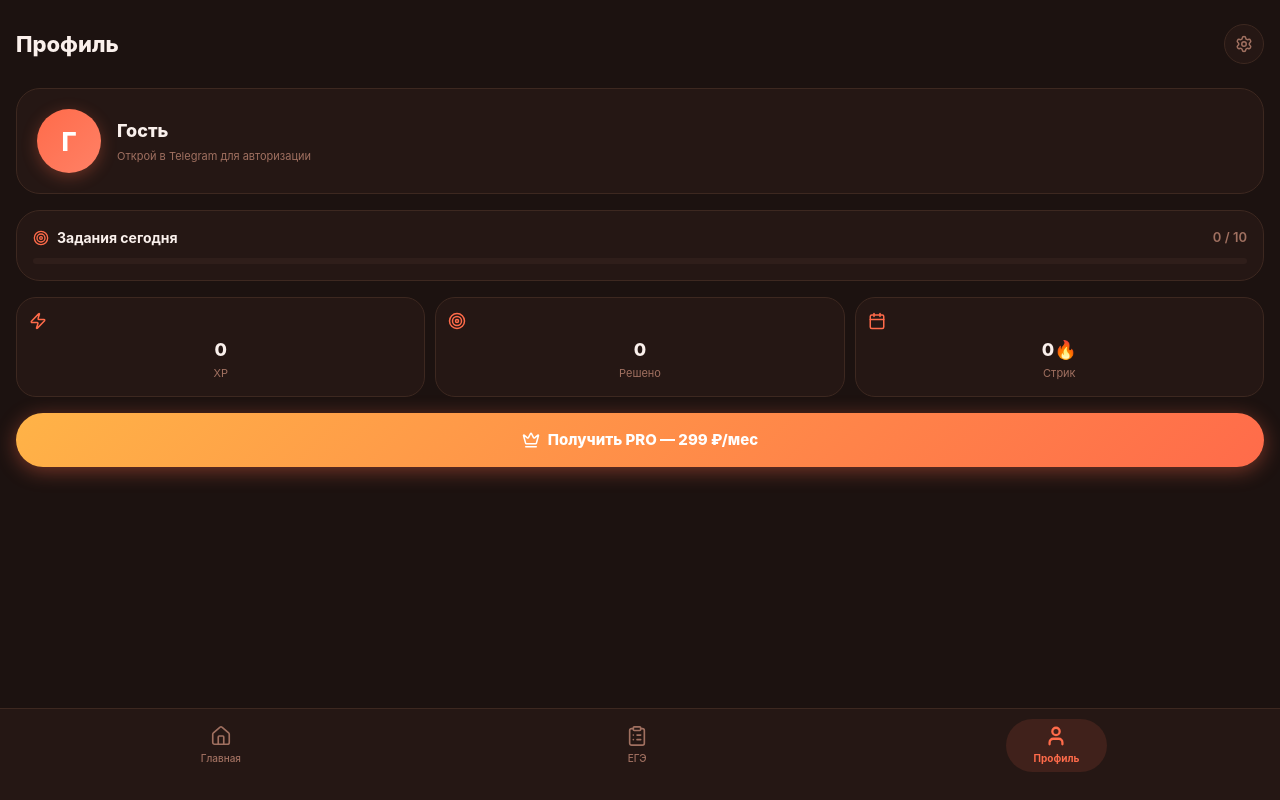
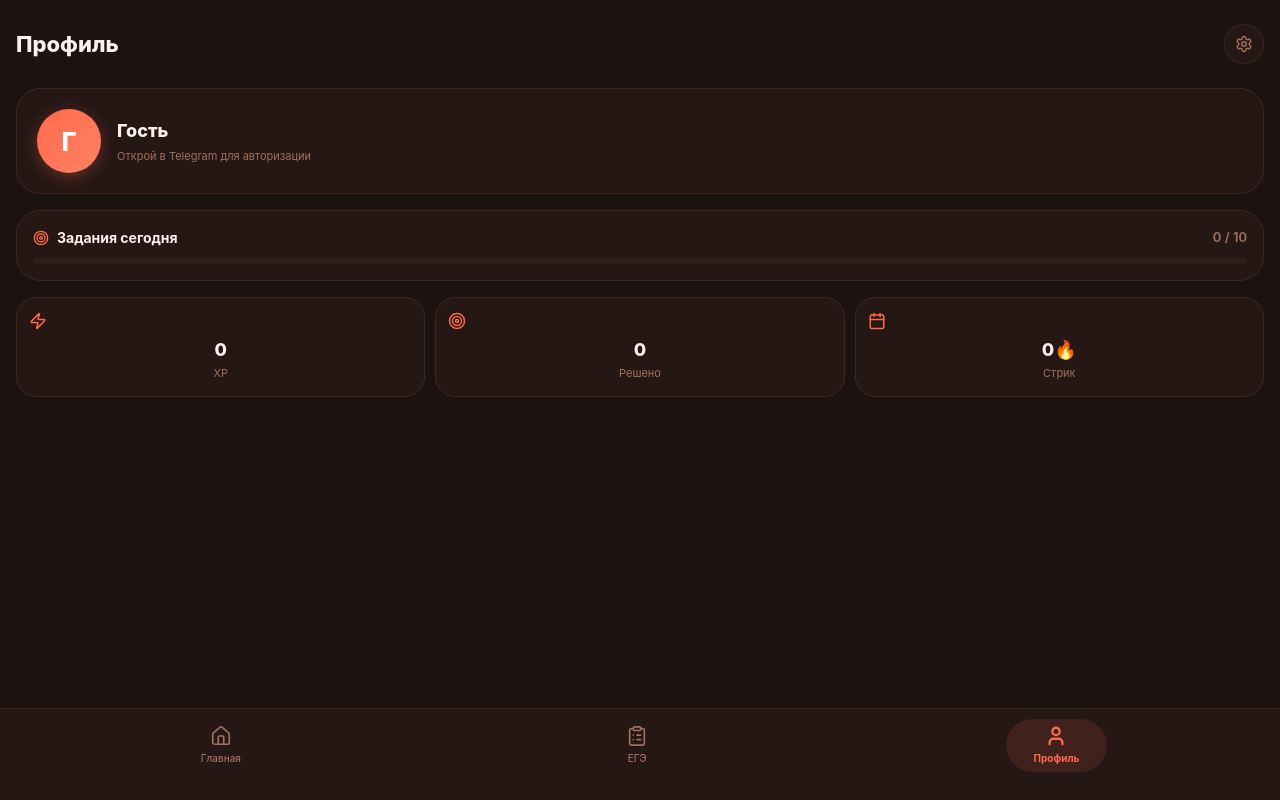
Before and after one commit to MedMursal/edusnap-, a React (Vite) app: page /profile in a window 1280 px wide. Built offline with nearby package versions, Linux system fonts and the light colour scheme.

Commit message:
telegram auth + profile

```diff
--- a/src/pages/Profile.jsx
+++ b/src/pages/Profile.jsx
@@ -1,6 +1,5 @@
 import { motion } from "framer-motion"
-import { useNavigate } from "react-router-dom"
-import { Settings, Crown, Zap, Target, Calendar } from "lucide-react"
+import { Settings, Zap, Target, Calendar } from "lucide-react"
 import { useUser } from "../App"
 import SettingsModal from "../components/ui/SettingsModal"
 import { useState } from "react"
@@ -8,13 +7,11 @@ import { useState } from "react"
 export default function Profile({ t, theme, setTheme, mode, setMode }) {
   const { tgUser, dbUser, userLoading, tasksToday, freeLimit, isInTelegram } = useUser()
   const [showSettings, setShowSettings] = useState(false)
-  const navigate = useNavigate()
 
   const displayName = tgUser
     ? [tgUser.firstName, tgUser.lastName].filter(Boolean).join(" ")
     : "Гость"
 
-  const isPremium = dbUser?.is_premium || false
   const xp = dbUser?.xp || 0
   const totalTasks = dbUser?.total_tasks || 0
   const streak = dbUser?.streak || 0
@@ -22,7 +19,6 @@ export default function Profile({ t, theme, setTheme, mode, setMode }) {
   return (
     <div style={{ padding: "24px 16px 100px" }}>
 
-      {/* Header */}
       <div style={{ display: "flex", justifyContent: "space-between", alignItems: "center", marginBottom: 24 }}>
         <h1 style={{ fontSize: 22, fontWeight: 800, color: t.text }}>Профиль</h1>
         <motion.button whileTap={{ scale: 0.9 }} onClick={() => setShowSettings(true)}
@@ -45,7 +41,6 @@ export default function Profile({ t, theme, setTheme, mode, setMode }) {
           display: "flex", alignItems: "center", gap: 16,
         }}
       >
-        {/* Аватар */}
         <div style={{
           width: 64, height: 64, borderRadius: 999,
           background: `linear-gradient(135deg, ${t.primary}, ${t.primaryBright})`,
@@ -60,19 +55,11 @@ export default function Profile({ t, theme, setTheme, mode, setMode }) {
         </div>
 
         <div style={{ flex: 1, minWidth: 0 }}>
-          <div style={{ display: "flex", alignItems: "center", gap: 8, marginBottom: 2 }}>
           <p style={{ fontWeight: 800, fontSize: 18, color: t.text, overflow: "hidden", textOverflow: "ellipsis", whiteSpace: "nowrap" }}>
             {userLoading ? "..." : displayName}
           </p>
-            {isPremium && (
-              <div style={{ background: `linear-gradient(135deg, #FFB347, #FF6B4A)`, borderRadius: 999, padding: "2px 8px", display: "flex", alignItems: "center", gap: 4 }}>
-                <Crown size={11} color="white" />
-                <span style={{ fontSize: 10, fontWeight: 700, color: "white" }}>PRO</span>
-              </div>
-            )}
-          </div>
           {tgUser?.username && (
-            <p style={{ fontSize: 13, color: t.textMuted }}>@{tgUser.username}</p>
+            <p style={{ fontSize: 13, color: t.textMuted, marginTop: 2 }}>@{tgUser.username}</p>
           )}
           {!isInTelegram && (
             <p style={{ fontSize: 11, color: t.textMuted, marginTop: 4 }}>
@@ -82,8 +69,7 @@ export default function Profile({ t, theme, setTheme, mode, setMode }) {
         </div>
       </motion.div>
 
-      {/* Лимит заданий */}
-      {!isPremium && (
+      {/* Лимит */}
       <motion.div
         initial={{ opacity: 0, y: 16 }} animate={{ opacity: 1, y: 0 }} transition={{ delay: 0.1 }}
         style={{
@@ -110,23 +96,17 @@ export default function Profile({ t, theme, setTheme, mode, setMode }) {
             transition: "width 0.4s ease",
           }} />
         </div>
-          {tasksToday >= freeLimit && (
-            <p style={{ fontSize: 12, color: t.error, marginTop: 8, fontWeight: 600 }}>
-              Лимит исчерпан. Обнови до PRO для неограниченного доступа.
-            </p>
-          )}
       </motion.div>
-      )}
 
       {/* Статистика */}
       <motion.div
         initial={{ opacity: 0, y: 16 }} animate={{ opacity: 1, y: 0 }} transition={{ delay: 0.15 }}
-        style={{ display: "grid", gridTemplateColumns: "1fr 1fr 1fr", gap: 10, marginBottom: 16 }}
+        style={{ display: "grid", gridTemplateColumns: "1fr 1fr 1fr", gap: 10 }}
       >
         {[
-          { icon: Zap, label: "XP", value: xp },
-          { icon: Target, label: "Решено", value: totalTasks },
-          { icon: Calendar, label: "Стрик", value: `${streak}🔥` },
+          { icon: Zap,      label: "XP",     value: xp },
+          { icon: Target,   label: "Решено", value: totalTasks },
+          { icon: Calendar, label: "Стрик",  value: `${streak}🔥` },
         ].map(({ icon: Icon, label, value }) => (
           <div key={label} style={{
             background: t.surface, borderRadius: 20, padding: "14px 12px",
@@ -139,41 +119,6 @@ export default function Profile({ t, theme, setTheme, mode, setMode }) {
         ))}
       </motion.div>
 
-      {/* PRO кнопка */}
-      {!isPremium && (
-        <motion.button
-          initial={{ opacity: 0, y: 16 }} animate={{ opacity: 1, y: 0 }} transition={{ delay: 0.2 }}
-          whileTap={{ scale: 0.97 }}
-          style={{
-            width: "100%",
-            background: `linear-gradient(135deg, #FFB347, #FF6B4A)`,
-            color: "white", border: "none", borderRadius: 999,
-            padding: "16px", fontSize: 15, fontWeight: 800,
-            cursor: "pointer", display: "flex",
-            alignItems: "center", justifyContent: "center", gap: 8,
-            boxShadow: "0 4px 20px rgba(255,107,74,0.4)",
-          }}
-        >
-          <Crown size={18} />
-          Получить PRO — 299 ₽/мес
-        </motion.button>
-      )}
-
-      {isPremium && (
-        <div style={{
-          background: `linear-gradient(135deg, #FFB34722, #FF6B4A11)`,
-          border: "1.5px solid #FFB347",
-          borderRadius: 20, padding: 16,
-          display: "flex", alignItems: "center", gap: 12,
-        }}>
-          <Crown size={20} color="#FFB347" />
-          <div>
-            <p style={{ fontWeight: 700, fontSize: 14, color: t.text }}>PRO активен</p>
-            <p style={{ fontSize: 12, color: t.textMuted }}>Неограниченный доступ</p>
-          </div>
-        </div>
-      )}
-
       {showSettings && (
         <SettingsModal t={t} theme={theme} setTheme={setTheme} mode={mode} setMode={setMode} onClose={() => setShowSettings(false)} />
       )}
```
Lines whose indentation alone changed are shown as unchanged.
